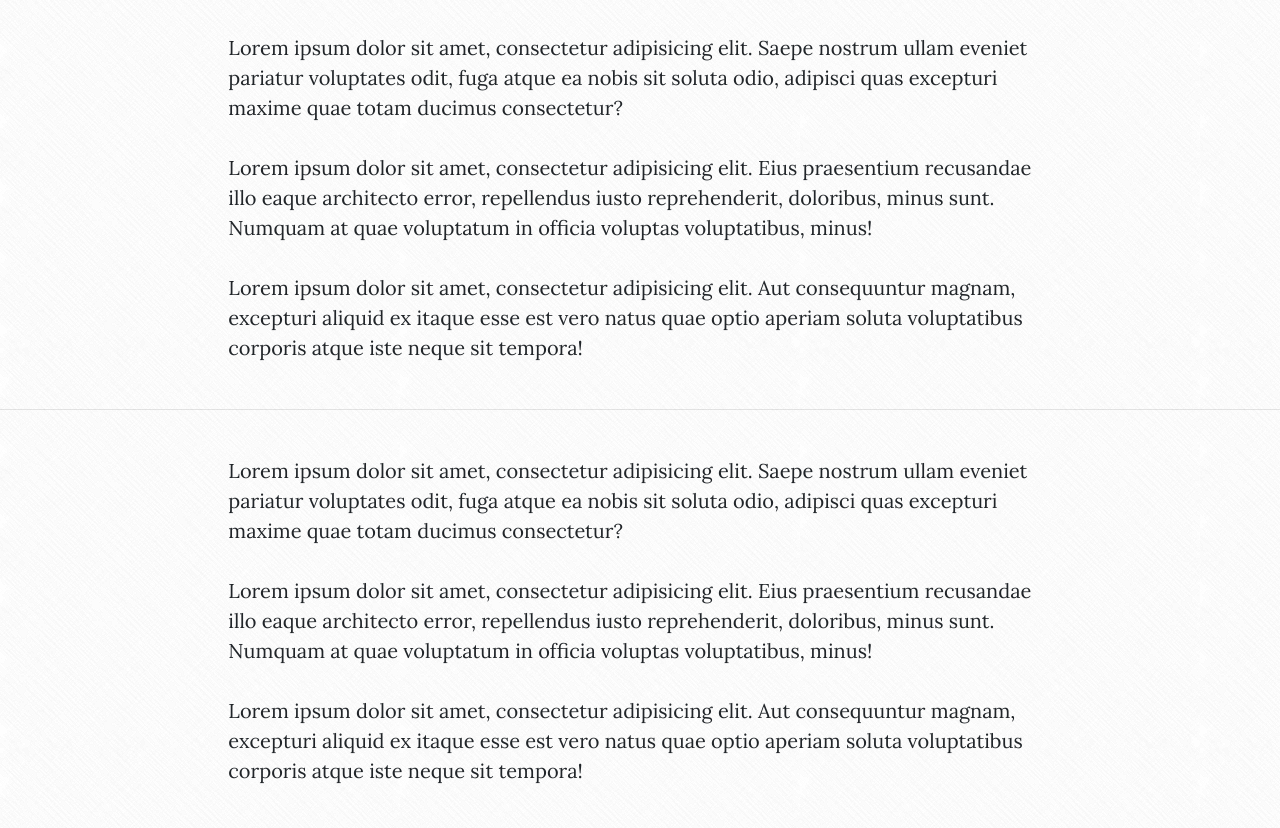
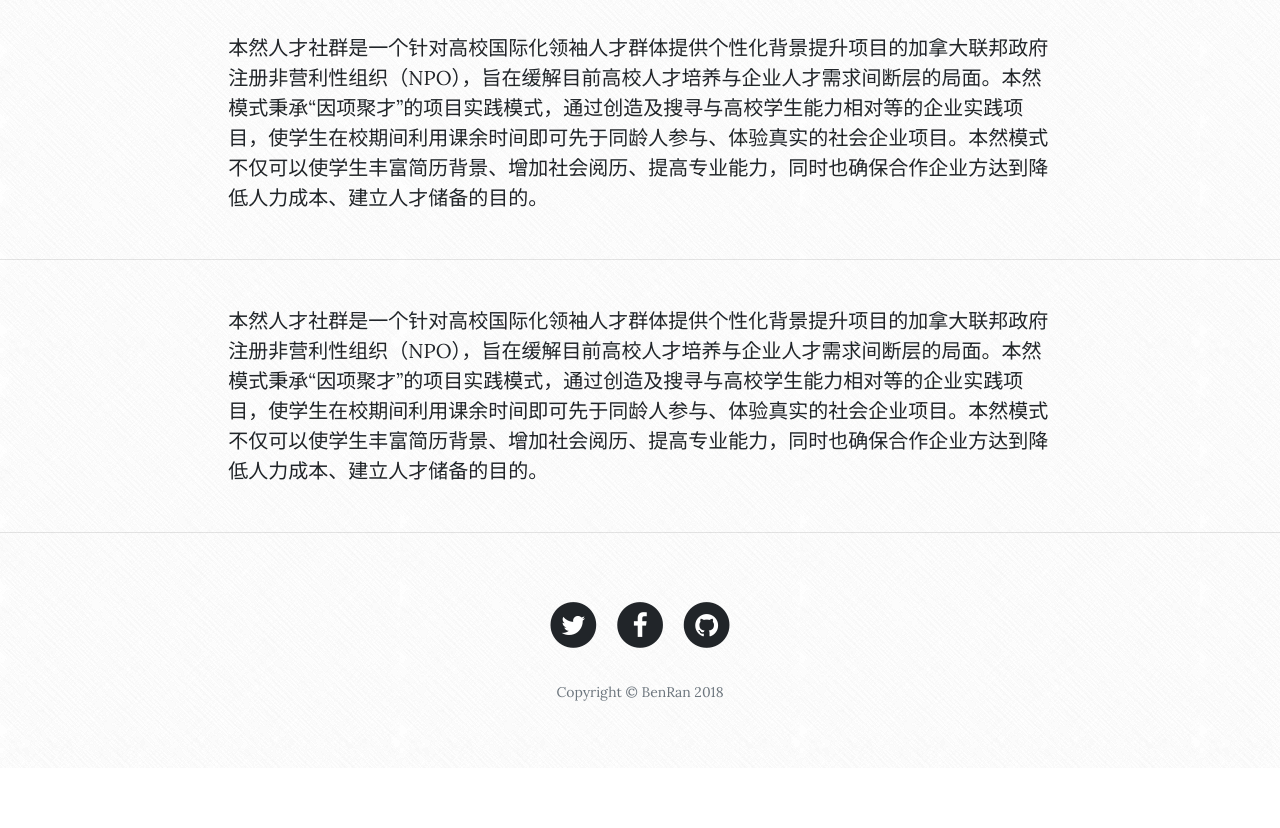
Before and after one commit to liuzhenghao2046/benranweb, a website: page frontend/about.html in a window 1280 px wide. Shown: the part 852-1680 px from the top of the page. After the commit the page ends 1620 px from the top, so only its background shows below. Drawn offline with nearby package versions, Linux system fonts and the light colour scheme.

Commit message:
add about

```diff
--- a/frontend/about.html
+++ b/frontend/about.html
@@ -60,7 +60,7 @@
           <div class="col-lg-8 col-md-10 mx-auto">
             <div class="page-heading">
               <h1>关于本然</h1>
-              <span class="subheading">高质量人才社群</span>
+              <span class="subheading">国际化人才群体</span>
             </div>
           </div>
         </div>
@@ -71,9 +71,7 @@
     <div class="container-fluid bg-1">
       <div class="row">
         <div class="col-lg-8 col-md-10 mx-auto">
-          <p>Lorem ipsum dolor sit amet, consectetur adipisicing elit. Saepe nostrum ullam eveniet pariatur voluptates odit, fuga atque ea nobis sit soluta odio, adipisci quas excepturi maxime quae totam ducimus consectetur?</p>
-          <p>Lorem ipsum dolor sit amet, consectetur adipisicing elit. Eius praesentium recusandae illo eaque architecto error, repellendus iusto reprehenderit, doloribus, minus sunt. Numquam at quae voluptatum in officia voluptas voluptatibus, minus!</p>
-          <p>Lorem ipsum dolor sit amet, consectetur adipisicing elit. Aut consequuntur magnam, excepturi aliquid ex itaque esse est vero natus quae optio aperiam soluta voluptatibus corporis atque iste neque sit tempora!</p>
+          <p>本然人才社群是一个针对高校国际化领袖人才群体提供个性化背景提升项目的加拿大联邦政府注册非营利性组织（NPO），旨在缓解目前高校人才培养与企业人才需求间断层的局面。本然模式秉承“因项聚才”的项目实践模式，通过创造及搜寻与高校学生能力相对等的企业实践项目，使学生在校期间利用课余时间即可先于同龄人参与、体验真实的社会企业项目。本然模式不仅可以使学生丰富简历背景、增加社会阅历、提高专业能力，同时也确保合作企业方达到降低人力成本、建立人才储备的目的。</p>
         </div>
       </div>
     </div>
@@ -82,9 +80,7 @@
     <div class="container-fluid bg-2">
       <div class="row">
         <div class="col-lg-8 col-md-10 mx-auto">
-          <p>Lorem ipsum dolor sit amet, consectetur adipisicing elit. Saepe nostrum ullam eveniet pariatur voluptates odit, fuga atque ea nobis sit soluta odio, adipisci quas excepturi maxime quae totam ducimus consectetur?</p>
-          <p>Lorem ipsum dolor sit amet, consectetur adipisicing elit. Eius praesentium recusandae illo eaque architecto error, repellendus iusto reprehenderit, doloribus, minus sunt. Numquam at quae voluptatum in officia voluptas voluptatibus, minus!</p>
-          <p>Lorem ipsum dolor sit amet, consectetur adipisicing elit. Aut consequuntur magnam, excepturi aliquid ex itaque esse est vero natus quae optio aperiam soluta voluptatibus corporis atque iste neque sit tempora!</p>
+          <p>本然人才社群是一个针对高校国际化领袖人才群体提供个性化背景提升项目的加拿大联邦政府注册非营利性组织（NPO），旨在缓解目前高校人才培养与企业人才需求间断层的局面。本然模式秉承“因项聚才”的项目实践模式，通过创造及搜寻与高校学生能力相对等的企业实践项目，使学生在校期间利用课余时间即可先于同龄人参与、体验真实的社会企业项目。本然模式不仅可以使学生丰富简历背景、增加社会阅历、提高专业能力，同时也确保合作企业方达到降低人力成本、建立人才储备的目的。</p>
         </div>
       </div>
     </div>
```
